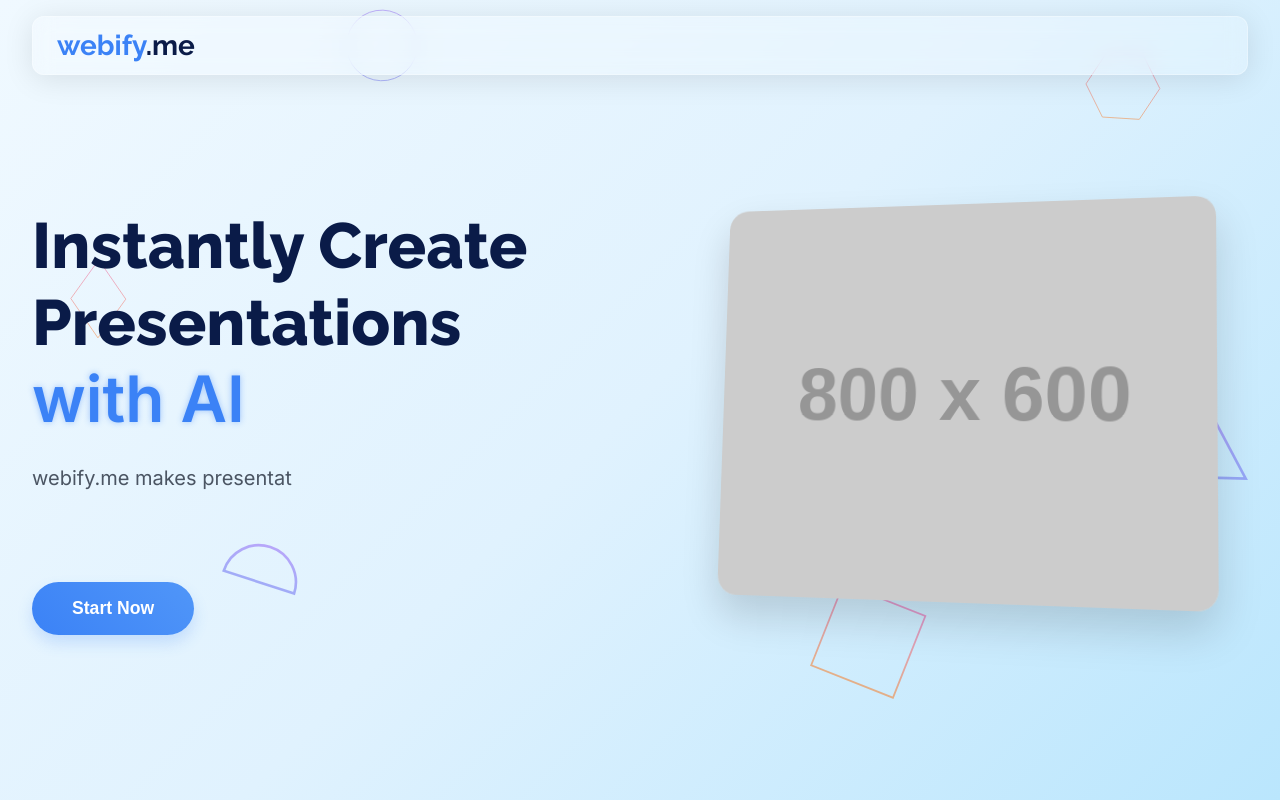
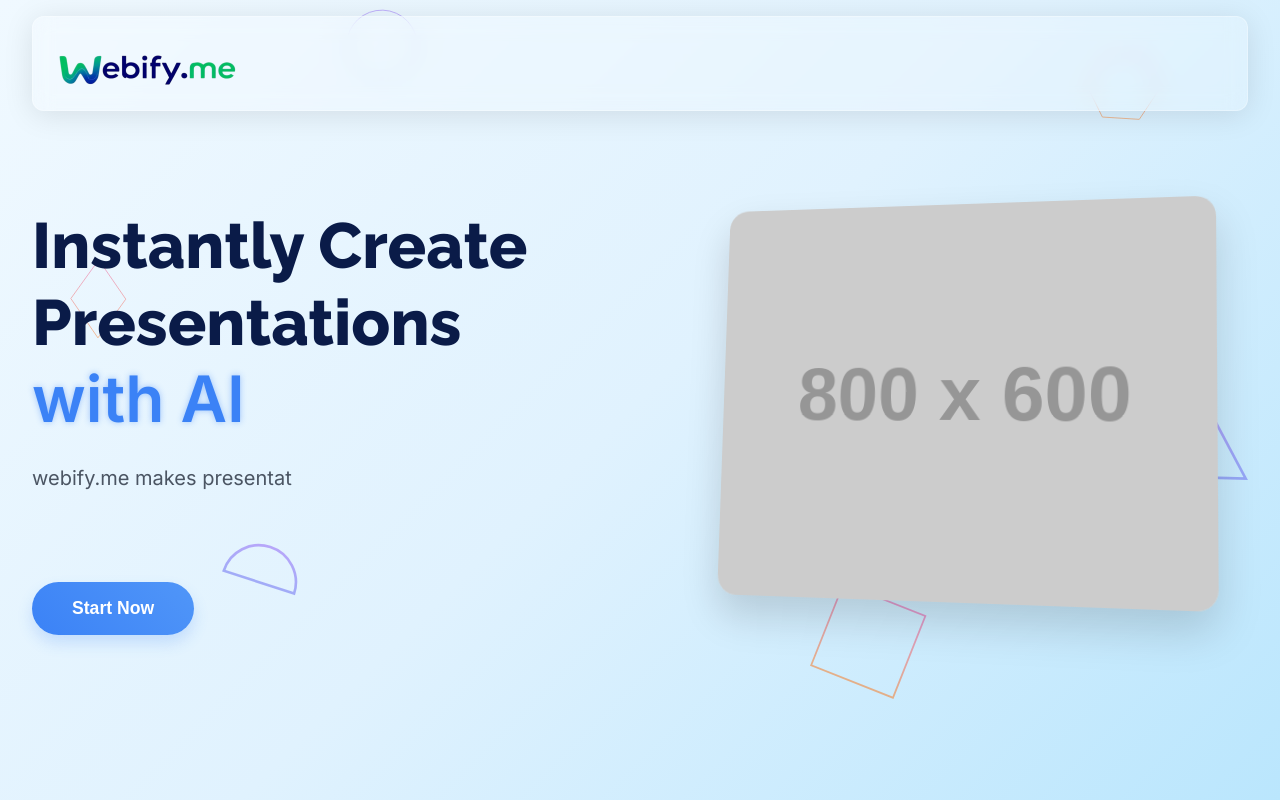
Before and after one commit to nngeek195/Presentation-Generator, a React (Create React App) app: page / in a window 1280 px wide. Built offline with nearby package versions, Linux system fonts and the light colour scheme; what webfontloader would draw is missing.

Commit message:
Introduction Page Logo

```diff
--- a/src/Components/Introduction/Introduction.js
+++ b/src/Components/Introduction/Introduction.js
@@ -1,4 +1,5 @@
 import React, { useState, useEffect } from 'react';
+import Logo from './Logo.png'
 
 // --- CSS Styles ---
 // All styles are included here to keep the component self-contained.
@@ -280,7 +281,7 @@ const Header = () => (
   <header className="header">
     <div className="header-container">
       <div className="logo">
-        <span>webify</span>.me
+        <img style={{width: '256px', height: '62px', marginLeft: '-2.5rem'}} src={Logo} />
       </div>
       <button className="mobile-menu-btn">
          <svg xmlns="http://www.w.3.org/2000/svg" width="24" height="24" viewBox="0 0 24 24" fill="none" stroke="currentColor" strokeWidth="2" strokeLinecap="round" strokeLinejoin="round"><line x1="3" y1="12" x2="21" y2="12"></line><line x1="3" y1="6" x2="21" y2="6"></line><line x1="3" y1="18" x2="21" y2="18"></line></svg>
```
